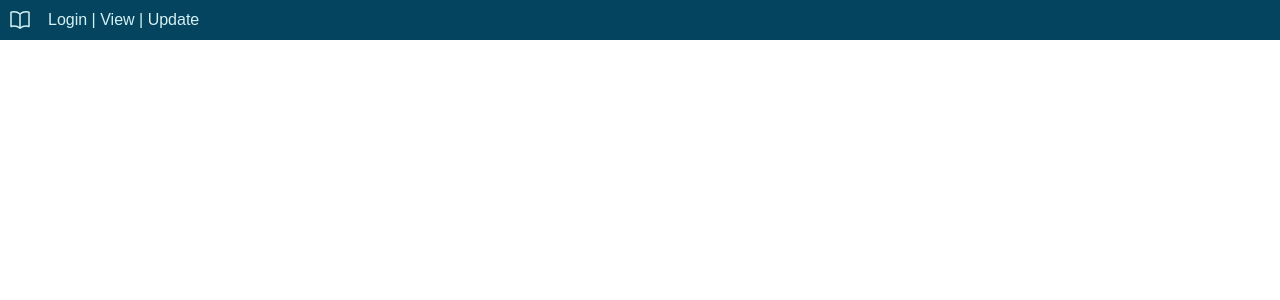
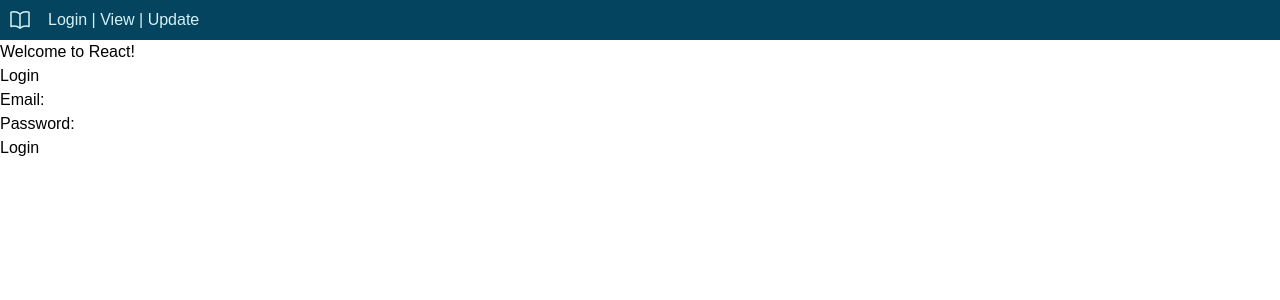
Before and after one commit to jmychalm13/student-portal, a React (Vite) app: page /login in a window 1280 px wide. Shown: the top 300 px of the page. Built offline with nearby package versions, Linux system fonts and the light colour scheme.

Commit message:
added react router and linked login in header, created a content.jsx

```diff
--- a/package.json
+++ b/package.json
@@ -12,7 +12,8 @@
   "dependencies": {
     "axios": "^1.5.0",
     "react": "^18.2.0",
-    "react-dom": "^18.2.0"
+    "react-dom": "^18.2.0",
+    "react-router-dom": "^6.15.0"
   },
   "devDependencies": {
     "@types/react": "^18.2.15",
--- a/src/App.jsx
+++ b/src/App.jsx
@@ -1,9 +1,14 @@
 import { Header } from "./Header";
+import { Content } from "./Content";
+import { BrowserRouter } from "react-router-dom";
 
 function App() {
   return (
     <div>
-      <Header />
+      <BrowserRouter>
+        <Header />
+        <Content />
+      </BrowserRouter>
     </div>
   );
 }
--- /dev/null
+++ b/src/Content.jsx
@@ -0,0 +1,13 @@
+import { Routes, Route } from "react-router-dom";
+import { Login } from "./Login";
+
+export function Content() {
+  return (
+    <div>
+      <h1>Welcome to React!</h1>
+      <Routes>
+        <Route path="/login" element={<Login />} />
+      </Routes>
+    </div>
+  );
+}
--- a/src/Header.jsx
+++ b/src/Header.jsx
@@ -1,3 +1,5 @@
+import { Link } from "react-router-dom";
+
 export function Header() {
   return (
     <header>
@@ -18,7 +20,7 @@ export function Header() {
             />
           </svg>
           <div className="pl-4 links">
-            <a href="#">Login</a> | <a href="#">View</a> | <a href="#">Update</a>
+            <Link to="/Login">Login</Link> | <a href="#">View</a> | <a href="#">Update</a>
           </div>
         </div>
       </nav>
```
Also changed, not shown: 1 other file (tests, documents, lock files or other folders).
